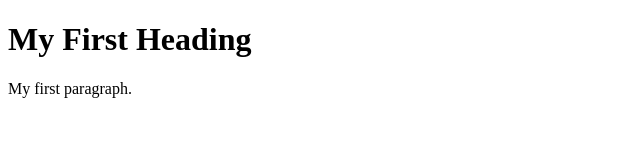
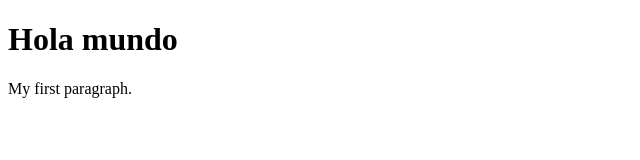
Before and after one commit to ShiloMatova/RepoBedu, a plain HTML site: page index.html in a window 1280 px wide. Shown: the whole page, without its empty margins (0-640 px from the left). Drawn offline with Linux system fonts and the light colour scheme.

Commit message:
se cambio el título1

```diff
--- a/index.html
+++ b/index.html
@@ -2,7 +2,7 @@
 <html>
 <body>
 
-<h1>My First Heading</h1>
+<h1>Hola mundo</h1>
 <p>My first paragraph.</p>
 
 </body>
```
